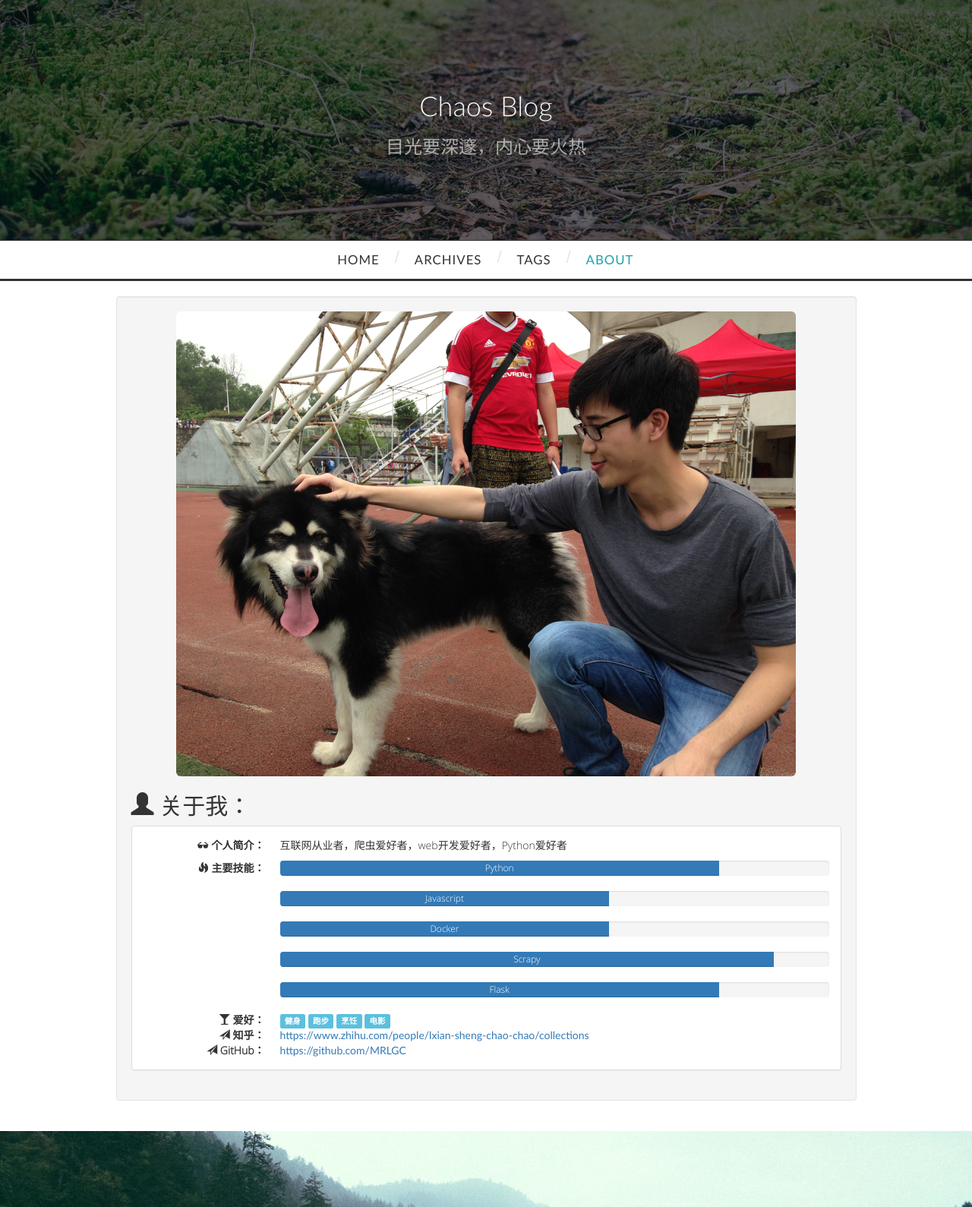
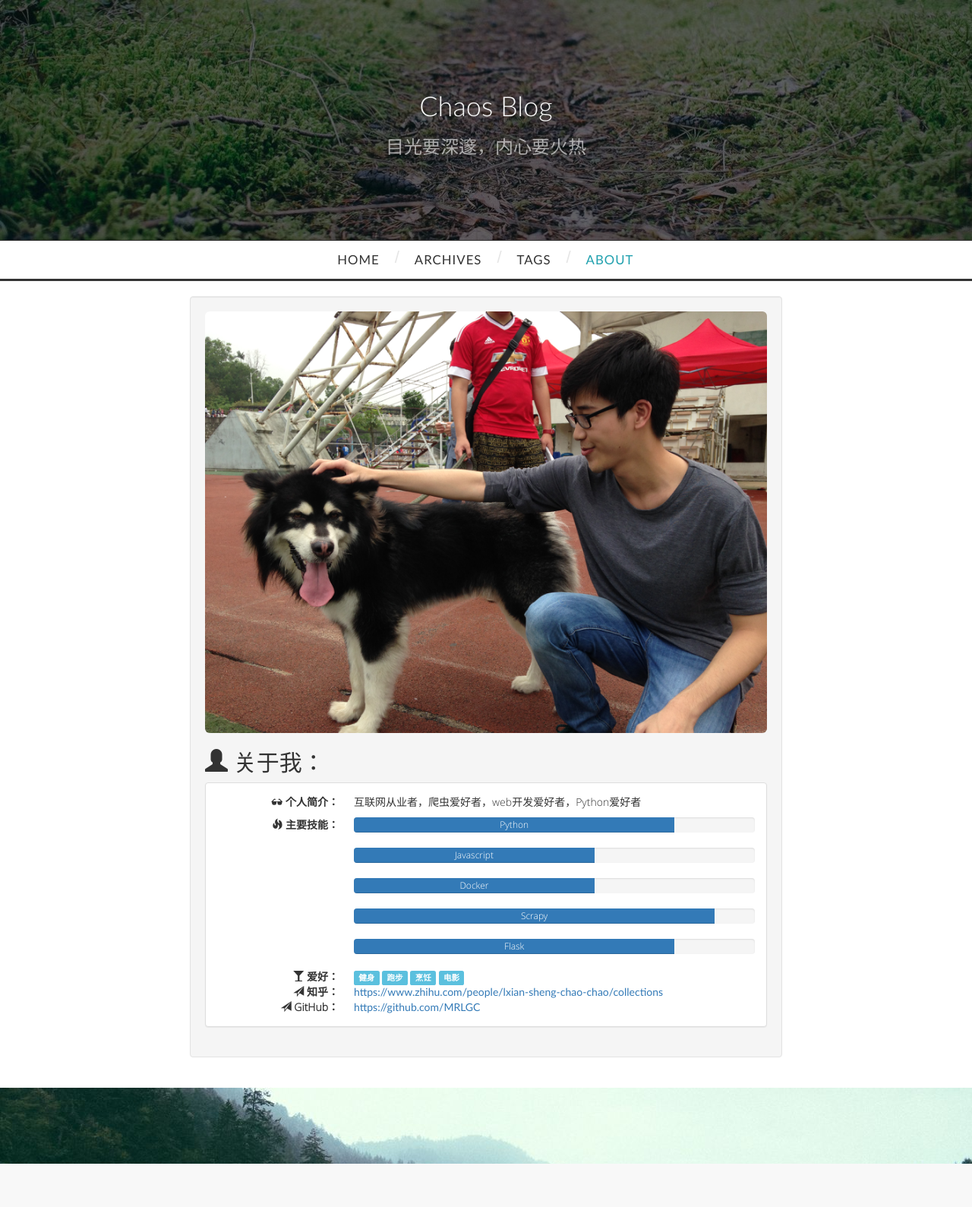
Before and after one commit to MRLGC/flask_blog, a Flask app: page /about in a window 1280 px wide. Shown: the whole page at 76% size. After the commit the page ends 1532 px from the top, so only its background shows below. Run offline with Flask 2, Linux system fonts and the light colour scheme; parts of the project's set-up code (start-up, migrations or seed data) failed here and were passed over; some libraries are stand-ins or nearby versions.

Commit message:
修改about的排版

```diff
--- a/templates/index/about.html
+++ b/templates/index/about.html
@@ -3,7 +3,7 @@
 	{{super()}}
 <div class="container">
 	<div class="row row-margin">
-		<div class="well col-lg-10 col-lg-offset-1">
+		<div class="well col-lg-8 col-lg-offset-2">
 			<img src="{{url_for('index.aboutPic')}}" class="img-rounded img-responsive center-block">
 			<h2>
 				<span class="glyphicon glyphicon-user"></span>
```
